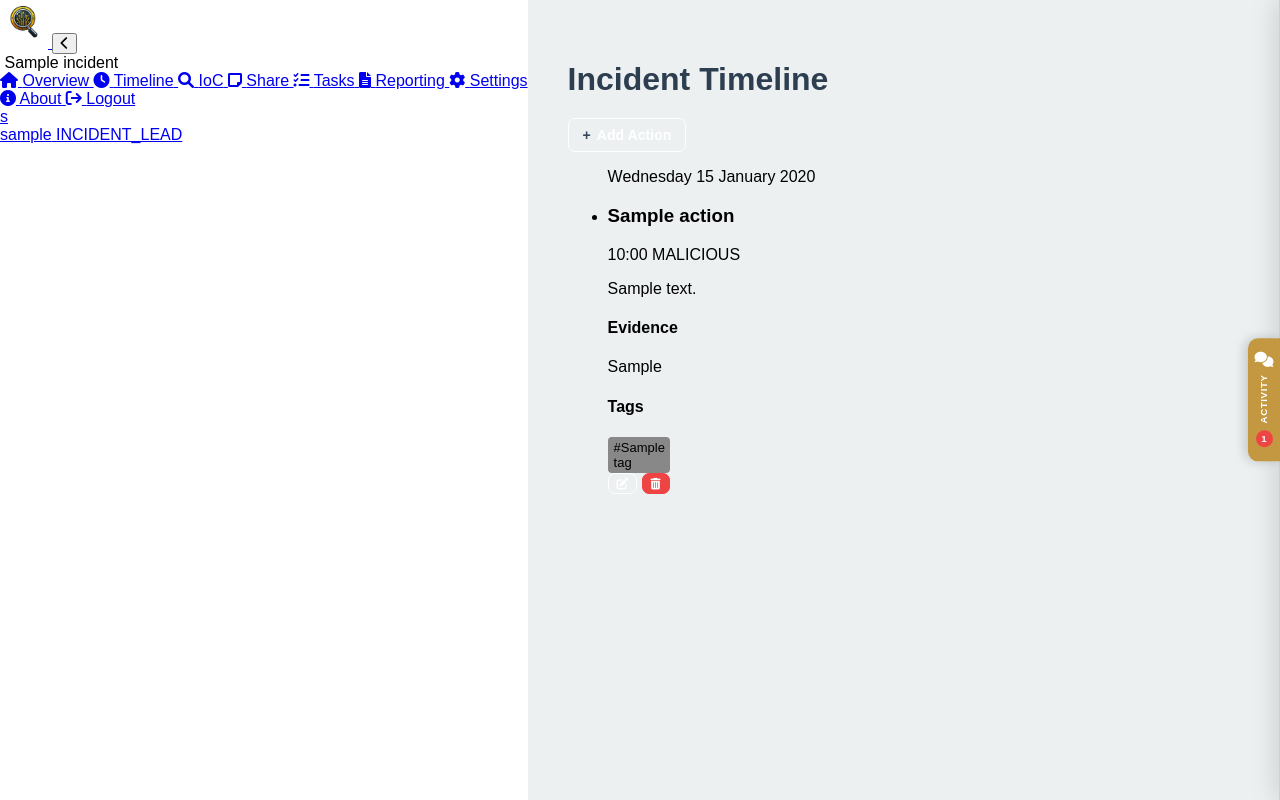
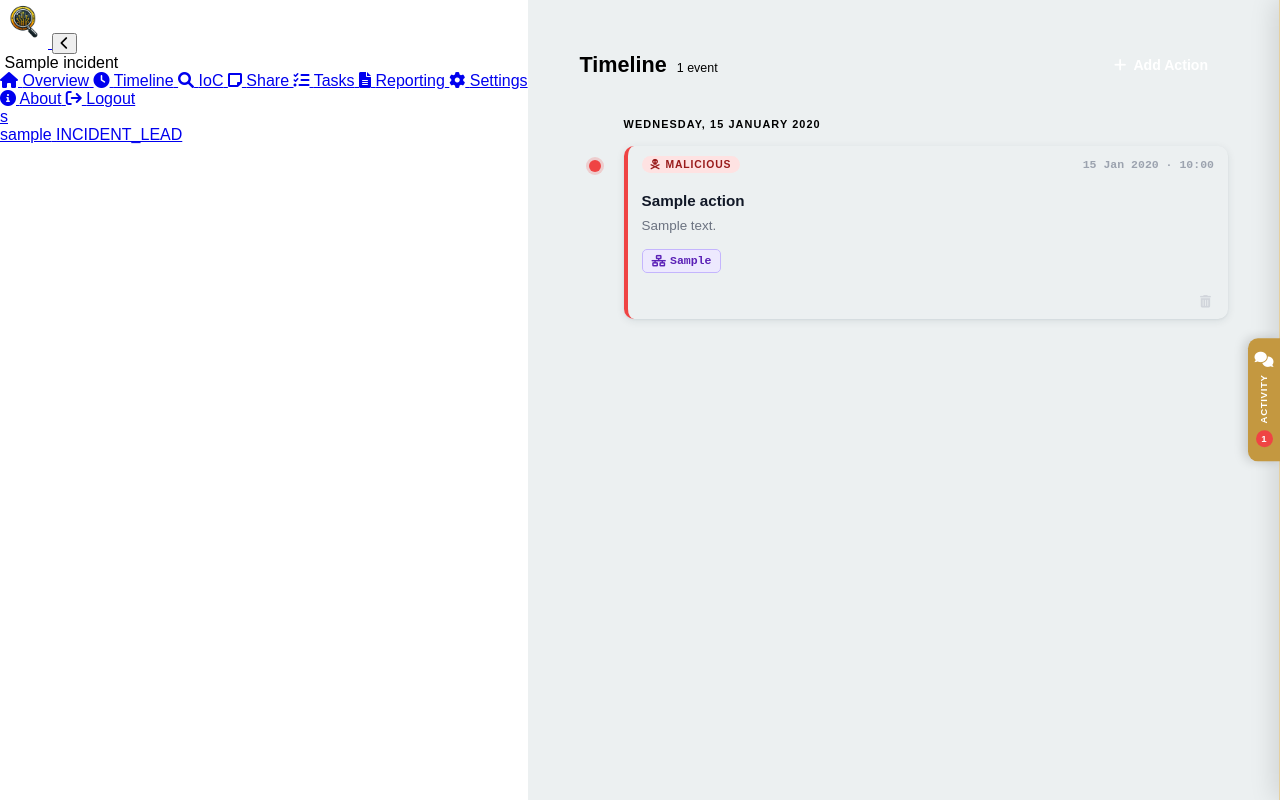
Before and after one commit to nicoloo/OpenCIRT, a Django app: page /incident/1/timeline in a window 1280 px wide. Run offline with Django 4.2, Linux system fonts and the light colour scheme; the visitor is signed in with stand-in values (Sample User, id 1); data comes from the database, SQL or seed files in the repository; tables that the repository leaves empty hold one stand-in row (values such as "Sample post"); parts of the project's set-up code (start-up, migrations or seed data) failed here and were passed over; some libraries are stand-ins or nearby versions.

Commit message:
chore: remove tag UI from IoCs and timeline actions
Tags were visible in the IoC table column, the timeline action cards,
and in every add/edit modal for both IoCs and actions. Removed all
tag display and input fields from evidence.html and timeline.html.
The Tag model and data are untouched; only the UI is removed.

Co-Authored-By: Claude Sonnet 4.6 <noreply@anthropic.com>

```diff
--- a/sharpcirt/templates/incidents/timeline.html
+++ b/sharpcirt/templates/incidents/timeline.html
@@ -4,185 +4,116 @@
 {% block styles %}
     <link rel="stylesheet" href="{% static 'css/timeline.css' %}">
     <link rel="stylesheet" href="{% static 'css/modal.css' %}">
-
 {% endblock %}
 
 {% block content %}
-<div class="main-content" incident-id="{{ incident.id }}" >
+<div class="timeline-page" incident-id="{{ incident.id }}">
 
-    <div class="timeline-container">
-        <div class="timeline-header">
-            <h1>Incident Timeline</h1>
-            <button class="ActionAddButton btn btn-primary">
-                <span class="btn-icon">+</span> Add Action
+    <div class="tl-header">
+        <div class="tl-header-left">
+            <h1 class="tl-title">Timeline</h1>
+            <span class="tl-count">{{ incident.actions.count }} event{% if incident.actions.count != 1 %}s{% endif %}</span>
+        </div>
+        {% if current_user_role.role != 'READER' and current_user_role.role != 'PUBLIC_VIEWER' %}
+        <button class="add-action-btn ActionAddButton">
+            <i class="fa-solid fa-plus"></i> Add Action
         </button>
+        {% endif %}
     </div>
 
-        <ul class="timeline">
+    <div class="tl-track">
+
         {% for action in incident.sorted_actions %}
+
             {% if action.is_first_action_this_day %}
-                    <div class="timeline-item timeline-header">
-                        <div class="timeline-left">
-                            <div class="timeline-dot"></div>
+            <div class="tl-day-sep">
+                <span class="tl-day-label">{{ action.observed_at|date:"l, j F Y" }}</span>
             </div>
-                        <div class="timeline-header-content">
-                            <span>{{ action.observed_at|date:"l d F Y" }}</span>
+            {% endif %}
+
+            <div class="tl-item" data-action-id="{{ action.id }}">
+
+                <div class="tl-spine">
+                    <div class="tl-dot tl-{{ action.type|lower }}"></div>
+                    <div class="tl-line"></div>
+                </div>
+
+                <div class="tl-card tl-card-{{ action.type|lower }} timeline-card">
+
+                    <div class="tl-card-head">
+                        <span class="tl-badge tl-badge-{{ action.type|lower }}">
+                            {% if action.type == 'MALICIOUS' %}<i class="fa-solid fa-skull-crossbones"></i>
+                            {% elif action.type == 'DEFENSIVE' %}<i class="fa-solid fa-shield-halved"></i>
+                            {% elif action.type == 'MITIGATION' %}<i class="fa-solid fa-wrench"></i>
+                            {% elif action.type == 'ALERT' %}<i class="fa-solid fa-bell"></i>
+                            {% elif action.type == 'COMMUNICATION' %}<i class="fa-solid fa-comments"></i>
+                            {% else %}<i class="fa-solid fa-circle-dot"></i>{% endif %}
+                            {{ action.get_type_display }}
+                        </span>
+                        <span class="tl-time">
+                            {% if action.observed_at %}
+                                {{ action.observed_at|date:"d M Y · H:i" }}
+                            {% elif action.starting_time %}
+                                {{ action.starting_time|date:"d M Y · H:i" }}{% if action.ending_time %} → {{ action.ending_time|date:"H:i" }}{% endif %}
+                            {% endif %}
+                        </span>
+                    </div>
+
+                    <div class="tl-card-body">
+                        <h3 class="tl-action-title">{{ action.title }}</h3>
+                        {% if action.description %}
+                        <p class="tl-action-desc">{{ action.description }}</p>
+                        {% endif %}
+                    </div>
+
+                    {% if action.iocs.all %}
+                    <div class="tl-iocs">
+                        {% for ioc in action.iocs.all %}
+                        <span class="ioc-item tl-ioc-chip tl-ioc-{{ ioc.type|lower }}"
+                              data-ioc-id="{{ ioc.id }}"
+                              title="{{ ioc.get_type_display }}: {{ ioc.value }}">
+                            {% if ioc.type == 'IPADRESS' %}<i class="fa-solid fa-network-wired"></i>
+                            {% elif ioc.type == 'HASH' %}<i class="fa-solid fa-fingerprint"></i>
+                            {% elif ioc.type == 'EMAIL' %}<i class="fa-solid fa-envelope"></i>
+                            {% elif ioc.type == 'ACCOUNT' %}<i class="fa-solid fa-user"></i>
+                            {% elif ioc.type == 'FILE' or ioc.type == 'FILENAME' %}<i class="fa-solid fa-file-code"></i>
+                            {% elif ioc.type == 'DOMAIN' or ioc.type == 'NETWORK' %}<i class="fa-solid fa-globe"></i>
+                            {% elif ioc.type == 'DEVICE' %}<i class="fa-solid fa-laptop"></i>
+                            {% elif ioc.type == 'PERSON' %}<i class="fa-solid fa-person"></i>
+                            {% else %}<i class="fa-solid fa-tag"></i>{% endif %}
+                            {{ ioc.value|truncatechars:30 }}
+                        </span>
+                        {% endfor %}
+                    </div>
+                    {% endif %}
+
+                    {% if current_user_role.role != 'READER' and current_user_role.role != 'PUBLIC_VIEWER' %}
+                    <div class="tl-card-foot">
+                        <button class="tl-delete-btn delete-action-trigger" title="Delete action" type="button">
+                            <i class="fa-solid fa-trash-can"></i>
+                        </button>
+                        <div class="tl-delete-confirm">
+                            <span class="tl-delete-confirm-label">Delete?</span>
+                            <button class="tl-confirm-yes" type="button">Yes</button>
+                            <button class="tl-confirm-no" type="button">No</button>
                         </div>
                     </div>
                     {% endif %}
 
-                <li class="timeline-item" data-action-id={{ action.id }} >
-
-                    <div class="timeline-left">
-                        {% if action.type == "DEFENSIVE" %}
-                            <div class="timeline-dot blue"></div>
-                        {% elif action.type == "MALICIOUS" %}
-                            <div class="timeline-dot red"></div>
-                        {% elif action.type == "ALERT" %}
-                            <div class="timeline-dot yellow"></div>
-                        {% elif action.type == "COMMUNICATION" %}
-                            <div class="timeline-dot yellow"></div>
-                        {% elif action.type == "MITIGATION" %}
-                            <div class="timeline-dot purple"></div>
-                        {% else %}
-                            <div class="timeline-dot"></div>
-                        {% endif %}
-                        <div class="timeline-line"></div>
-                    </div>
-
-                    <div class="timeline-right">
-                        <div class="timeline-card">
-                            <div class="timeline-card-header">
-                                <h3 class="timeline-title">{{ action.title }}</h3>
-                                <div class="timeline-meta-info">
-                                    <span class="timeline-time">{{ action.observed_at|date:"H:i" }}</span>
-                                    <span class="timeline-type" data-type="{{ action.type }}">{{ action.type }}</span>
                 </div>
             </div>
 
-                            <div class="timeline-card-body">
-                                <p class="timeline-description">{{ action.description }}</p>
-
-                                {% if action.iocs.all %}
-                                <div class="timeline-section">
-                                    <h4 class="section-title">Evidence</h4>
-                                    <div class="timeline-item-iocbox">
-                                        {% for ioc in action.iocs.all %}
-                                            <div class="ioc-item" data-ioc-id="{{ ioc.id }}">
-                                                <span class="ioc-item-value {{ ioc.type }}">
-                                                    {% if ioc.value|length > 20 %}
-                                                        {{ ioc.value|slice:":20" }}...
-                                                    {% else %}
-                                                        {{ ioc.value }}
-                                                    {% endif %}
-                                                </span>
+        {% empty %}
+        <div class="tl-empty">
+            <i class="fa-regular fa-clock"></i>
+            <p>No events yet. Add the first action to start the timeline.</p>
         </div>
         {% endfor %}
-                                    </div>
-                                </div>
-                                {% endif %}
 
-                                {% if action.tags.all %}
-                                <div class="timeline-section">
-                                    <h4 class="section-title">Tags</h4>
-                                    <div class="timeline-item-tagbox">
-                                        {% for tag in action.tags.all %}
-                                            <div class="tag" style="background-color: {{ tag.color }}">
-                                                <span class="tag-item-value">#{{ tag.name }}</span>
-                                            </div>
-                                        {% endfor %}
-                                    </div>
-                                </div>
-                                {% endif %}
-                            </div>
-
-                            <div class="timeline-card-footer">
-                                <button class="btn btn-sm btn-primary edit-action" title="Edit">
-                                    <i class="fas fa-edit"></i>
-                                </button>
-                                <button class="btn btn-sm btn-danger delete-action" title="Delete">
-                                    <i class="fas fa-trash-alt"></i>
-                                </button>
-                            </div>
-                        </div>
-                    </div>
-                </li>
-            {% endfor %}
-        </ul>
     </div>
 </div>
 
-<!-- Modal structure -->
-<div id="editIocModal" class="modal">
-    <div class="modal-content modal-large">
-        <div class="modal-header">
-            <h2>Evidence Details</h2>
-            <span class="close ioc-modal">&times;</span>
-        </div>
-        <form class="modern-form">
-            <input type="hidden" name="csrfmiddlewaretoken" value="{{ csrf_token }}">
-
-            <div class="form-row">
-                <div class="form-group">
-                    <label for="ioc-type">Type</label>
-                    <select id="modal-ioc-type" value="">
-                        {% for choice_value, choice_label in GENERIC_IOC_TYPE_CHOICES %}
-                            <option value="{{ choice_value }}">{{ choice_label }}</option>
-                        {% endfor %}
-                    </select>
-                </div>
-
-                <div class="form-group">
-                    <label for="ioc-status">Status</label>
-                    <select id="modal-ioc-status" value="">
-                        <option value="" selected>None</option>
-                        {% for choice_value, choice_label in GENERIC_IOC_STATUS_CHOICES %}
-                            <option value="{{ choice_value }}">{{ choice_label }}</option>
-                        {% endfor %}
-                    </select>
-                </div>
-            </div>
-
-            <div class="form-row">
-                <div class="form-group form-group-full">
-                    <label for="ioc-value">Value</label>
-                    <input type="text" id="modal-ioc-value" maxlength="64" placeholder="Enter IOC value"/>
-                </div>
-            </div>
-
-            <div class="form-row">
-                <div class="form-group form-group-full">
-                    <label for="ioc-description">Description</label>
-                    <textarea id="modal-ioc-description" rows="4" placeholder="Enter evidence description"></textarea>
-                </div>
-            </div>
-
-            <div class="form-section">
-                <h3 class="form-section-title">Tags</h3>
-                <div id="modal-ioc-tags" class="tags-container"></div>
-            </div>
-
-            <div class="form-section">
-                <h3 class="form-section-title">Observed in Incident</h3>
-                <div id="modal-ioc-actions" class="actions-container"></div>
-            </div>
-
-            <div class="form-section">
-                <h3 class="form-section-title">Audit</h3>
-                <div id="modal-ioc-audit" class="audit-container">
-                    <p>Created by <span id="modal-ioc-createdby"></span> on <span id="modal-ioc-createdat"></span></p>
-                </div>
-            </div>
-
-            <div class="form-actions">
-                <button type="button" id="saveEditIoC" class="btn btn-primary">Save Changes</button>
-                <button type="button" class="btn btn-secondary close ioc-modal">Cancel</button>
-            </div>
-        </form>
-    </div>
-</div>
-
-<!-- Add Action Modal -->
+<!-- ── Add Action Modal ─────────────────────────────────────────── -->
 <div id="actionAddModal" class="modal" style="display: none;">
     <div class="modal-content modal-large">
         <div class="modal-header">
@@ -237,38 +160,21 @@
                         <input type="datetime-local" id="actionEndingTime" name="ending_time">
                     </div>
                 </div>
-
                 <div class="form-group">
                     <button type="button" id="toggleTimingFields" class="btn btn-secondary btn-small">
                         Switch to Starting/Ending Time
                     </button>
                 </div>
             </div>
-
-            <!-- Evidence Section -->
             <div class="form-section">
-                <button type="button" id="toggleEvidenceSection" class="btn btn-secondary form-section-toggle">
-                    <span class="toggle-icon">+</span> Add Evidence
-                </button>
-
-                <div id="evidenceSection" class="evidence-section" style="display: none;">
-                    <div class="form-group form-group-full">
-                        <label for="actionIocs">IoCs (Indicators of Compromise)</label>
-                        <input type="text" id="actionIocs" name="iocs" placeholder="Comma-separated values">
-                        <small>Add IOCs related to this action</small>
+                <h3 class="form-section-title">Related Evidence</h3>
+                <div class="ioc-picker">
+                    <div class="ioc-picker-linked-label">Linked</div>
+                    <div id="add-modal-iocs-linked" class="ioc-picker-linked"></div>
+                    <input type="text" id="addIocSearchInput" class="ioc-picker-search" placeholder="Search incident IoCs to add…" autocomplete="off">
+                    <div id="add-modal-iocs-available" class="ioc-picker-available"></div>
                 </div>
             </div>
-            </div>
-
-            <!-- Tags Section -->
-            <div class="form-section">
-                <h3 class="form-section-title">Tags</h3>
-                <div class="form-group form-group-full">
-                    <label for="actionTags">Tags</label>
-                    <input type="text" id="actionTags" name="tag" placeholder="Comma-separated values">
-                </div>
-            </div>
-
             <div class="form-actions">
                 <button type="submit" class="btn btn-primary">Create Action</button>
                 <button type="button" id="cancelActionForm" class="btn btn-secondary">Cancel</button>
@@ -288,59 +193,49 @@
         <form id="actionEditForm" method="POST" class="modern-form">
             <input type="hidden" id="modalEditActionId" value="">
             {% csrf_token %}
-
             <div class="form-row">
                 <div class="form-group">
-                    <label for="action-type">Type</label>
-                    <select id="modal-action-type" value="">
+                    <label for="modal-action-type">Type</label>
+                    <select id="modal-action-type">
                         {% for choice_value, choice_label in GENERIC_ACTION_CHOICES %}
                             <option value="{{ choice_value }}">{{ choice_label }}</option>
                         {% endfor %}
                     </select>
                 </div>
             </div>
-
             <div class="form-row">
                 <div class="form-group form-group-full">
-                    <label for="action-title">Title</label>
-                    <input type="text" id="modal-action-title" maxlength="64" placeholder="Enter action title"/>
+                    <label for="modal-action-title">Title</label>
+                    <input type="text" id="modal-action-title" maxlength="64" placeholder="Enter action title">
                 </div>
             </div>
-
             <div class="form-row">
                 <div class="form-group form-group-full">
-                    <label for="action-description">Description</label>
+                    <label for="modal-action-description">Description</label>
                     <textarea id="modal-action-description" rows="4" placeholder="Enter action description"></textarea>
                 </div>
             </div>
-
-            <div class="form-section">
-                <h3 class="form-section-title">Tags</h3>
-                <div id="modal-action-tags" class="tags-container"></div>
-            </div>
-
             <div class="form-section">
                 <h3 class="form-section-title">Related Evidence</h3>
-                <div id="modal-action-iocs" class="actions-container"></div>
+                <div class="ioc-picker">
+                    <div class="ioc-picker-linked-label">Linked</div>
+                    <div id="modal-action-iocs-linked" class="ioc-picker-linked"></div>
+                    <input type="text" id="iocSearchInput" class="ioc-picker-search" placeholder="Search incident IOCs to add…" autocomplete="off">
+                    <div id="modal-action-iocs-available" class="ioc-picker-available"></div>
                 </div>
-
+            </div>
             <div class="form-section">
                 <h3 class="form-section-title">Timing</h3>
-                <!-- Toggle Button -->
                 <div class="form-group">
                     <button type="button" id="toggleTimingFieldsEdit" class="btn btn-secondary btn-small">
                         Switch to Starting/Ending Time
                     </button>
                 </div>
-
-                <!-- Observed At Field -->
                 <div class="form-group timing-fields" id="observedAtFieldEdit">
                     <label for="actionObservedAtEdit">Observed At</label>
                     <input type="datetime-local" id="actionObservedAtEdit" name="observed_at">
                 </div>
-
-                <!-- Starting/Ending Time Fields -->
-                <div class="form-row timing-fields" id="startingEndingTimeFieldsEdit" style="display: none;">
+                <div class="form-row timing-fields" id="startingEndingTimeFieldsEdit" style="display:none;">
                     <div class="form-group">
                         <label for="actionStartingTimeEdit">Starting Time</label>
                         <input type="datetime-local" id="actionStartingTimeEdit" name="starting_time">
```
Also changed, not shown: other parts of sharpcirt/templates/incidents/timeline.html (+59 -13 lines), sharpcirt/templates/incidents/evidence.html (+1 -18 lines). Lines whose indentation alone changed are shown as unchanged.
